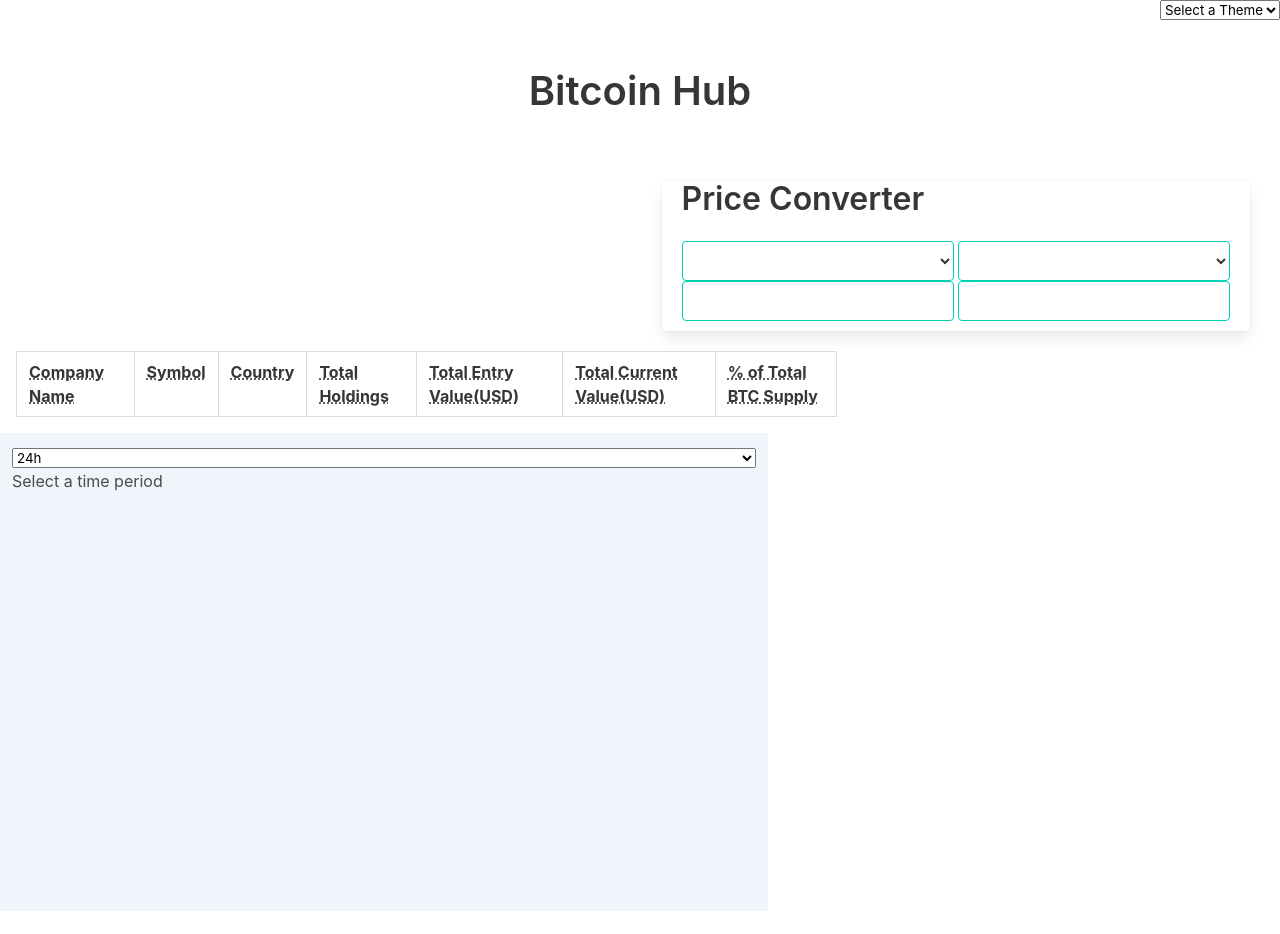
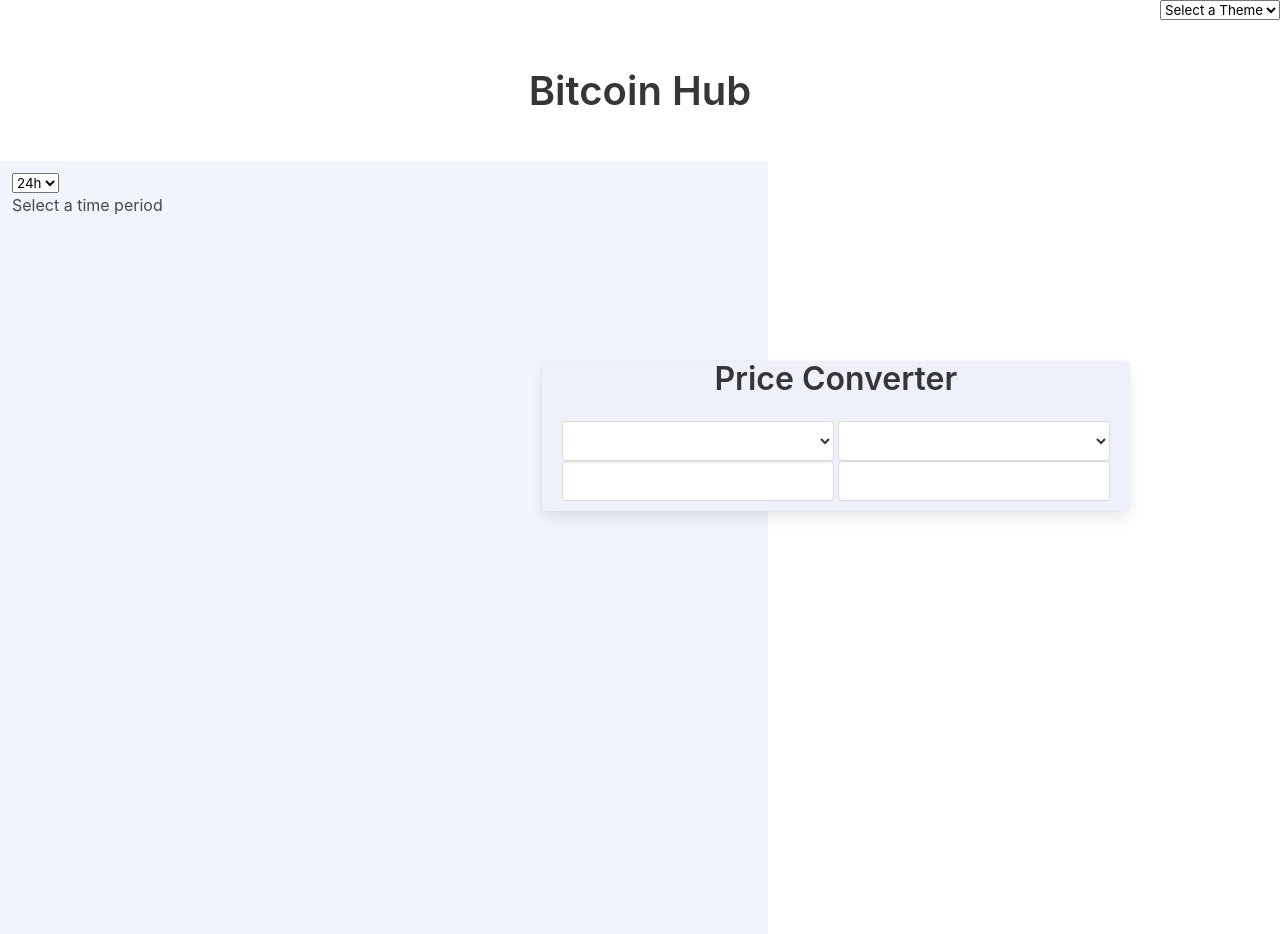
Before and after one commit to JenkinsMD/GrpPrj1-Bitcoin, a plain HTML site: page index.html in a window 1280 px wide. Shown: the top 934 px of the page. Before the commit the page ends 911 px from the top, so only its background shows below. Drawn offline with nearby package versions, Linux system fonts and the light colour scheme; no server answers.

Commit message:
Added some styling

```diff
--- a/Assets/css/style.css
+++ b/Assets/css/style.css
@@ -1,4 +1,4 @@
-#themeList {
+#themeList, #dropdownList{
     display: flex;
     align-self: flex-end;
     width: fit-content;
@@ -27,7 +27,9 @@ select {
 
   #Converter {
     float: right;
-    margin-right: 30px;
+    margin-right: 150px;
+    margin-top: 200px;
+
   }
 
  .card {
@@ -35,6 +37,7 @@ select {
     margin: 20px;
     padding-left: 20px;
     padding-right: 20px;
+
   }
 
 @media screen and (max-width: 600px) {
--- a/index.html
+++ b/index.html
@@ -31,25 +31,40 @@
             </div>
         </section>
     </header>
+
+
 <!--Currency Converter-->
-    <div class="card" id="Converter">
-        <h1 class="title">Price Converter</h1>
-            <div class="select is-primary">
-                <select id="currency1">
+    <div class="card has-background-link-light  " id="Converter">
+        <h1 class="title has-text-centered">Price Converter</h1>
+            <div class="select">
+                <select id="currency1" >
                     <!--<option value="currency">Select Currency</option> linked in JS-->
                 </select>
-                <input class="input is-primary" type="number" id="amount1">
+                <input class="input " type="number" id="amount1">
                 </div>
-            <div class="select is-primary">
-                <select id="currency2">
+            <div class="select">
+                <select id="currency2" >
                     <!--<option value="currency">Select Currency</option> linked in JS-->
                 </select>
-                    <input class="input is-primary" type="number" id="amount2" readonly>
+                    <input class="input" type="number" id="amount2" readonly>
             </div>
     </div>
+<!-- Price Graph -->
+    <div class="graphInput">
+
+        <div class="graphBody column is-three-fifths has-background-info-light">
+            <select id=dropdownList>
+                <option value=24h>24h</option>
+                <option value=5d>5d</option>
+                <option value=30d>30d</option>
+            </select> Select a time period
+          <canvas id="myChart" width="800" height="400"></canvas>
+
+        </div>
+      </div>
 
     <!-- table to add company data holding bitcoin -->
-    <div class="column is-block is-two-thirds p-4">
+    <div class="column is-block is-fullwidth p-4">
         <table class="table is-bordered is-fullwidth has-text-centered">
             <thead>
                 <tr>
@@ -68,18 +83,7 @@
         </table>
     </div>
 
-    <div class="graphInput">
 
-        <div class="graphBody column is-three-fifths has-background-info-light">
-            <select id=dropdownList>
-                <option value=24h>24h</option>
-                <option value=5d>5d</option>
-                <option value=30d>30d</option>
-            </select> Select a time period
-          <canvas id="myChart" width="800" height="400"></canvas>
-
-        </div>
-      </div>
 
 
     <script src="https://cdnjs.cloudflare.com/ajax/libs/jquery/3.2.1/jquery.min.js"></script>
```
